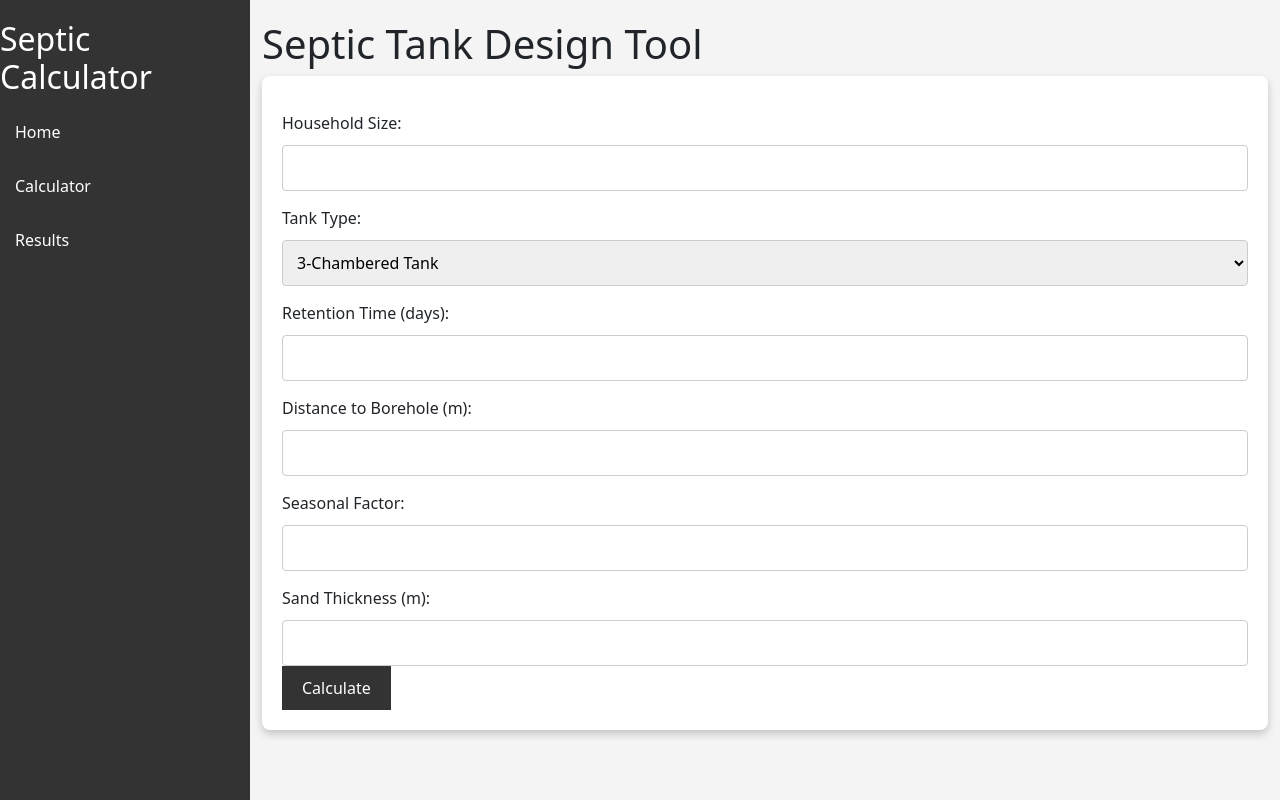
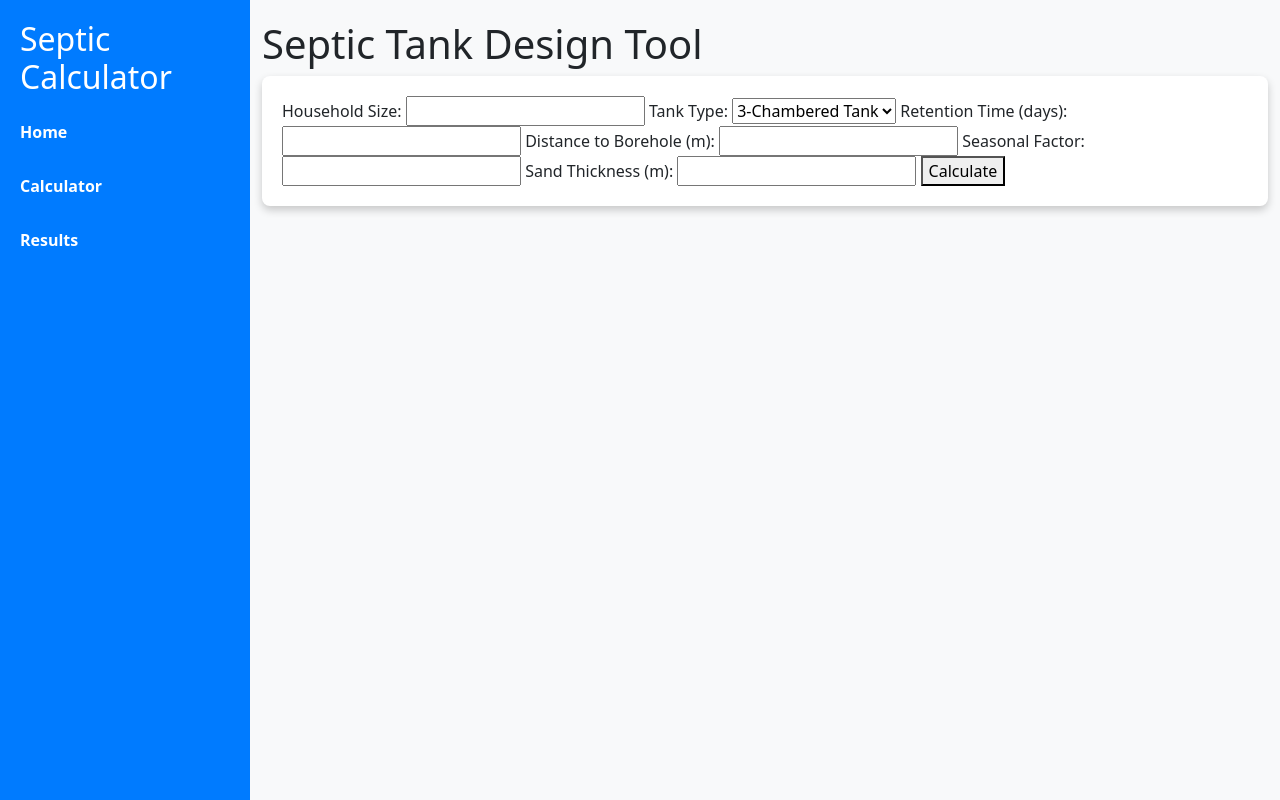
Before and after one commit to Annamaria9-coder/SepticTankCalculator, a Flask app: page / in a window 1280 px wide. Run offline with Flask 3, Linux system fonts and the light colour scheme.

Commit message:
Update styles.css

```diff
--- a/app/static/styles.css
+++ b/app/static/styles.css
@@ -5,11 +5,12 @@ body {
     margin: 0;
     padding: 0;
     display: flex;
+    background-color: #f8f9fa; /* Light background */
 }
 
 .sidebar {
     width: 250px;
-    background-color: #333;
+    background-color: #007bff; /* Blue theme for sidebar */
     color: white;
     height: 100vh;
     display: flex;
@@ -17,25 +18,30 @@ body {
     padding-top: 20px;
 }
 
+.sidebar h2 {
+    padding: 0 20px;
+}
+
 .sidebar a {
     color: white;
-    padding: 15px;
+    padding: 15px 20px;
     text-decoration: none;
     display: block;
+    font-weight: bold;
 }
 
 .sidebar a:hover {
-    background-color: #555;
+    background-color: #0056b3; /* Darker blue on hover */
 }
 
 .container {
     flex: 1;
     padding: 20px;
-    background-color: #f4f4f4;
+    background-color: #f8f9fa;
 }
 
 h1 {
-    color: #333;
+    color: #007bff;
 }
 
 form, .results {
@@ -45,28 +51,11 @@ form, .results {
     box-shadow: 0 4px 8px rgba(0, 0, 0, 0.2);
 }
 
-form label {
-    display: block;
-    margin: 15px 0 5px;
+button.btn-primary {
+    background-color: #007bff; /* Blue button */
+    border: none;
 }
 
-form input, form select {
-    width: 100%;
-    padding: 10px;
-    margin-top: 5px;
-    border: 1px solid #ccc;
-    border-radius: 4px;
+button.btn-primary:hover {
+    background-color: #0056b3; /* Darker blue button on hover */
 }
-
-button {
-    padding: 10px 20px;
-    background-color: #333;
-    color: white;
-    border: none;
-    border-radius: 4px;
-    cursor: pointer;
-}
-
-button:hover {
-    background-color: #555;
-}
```
